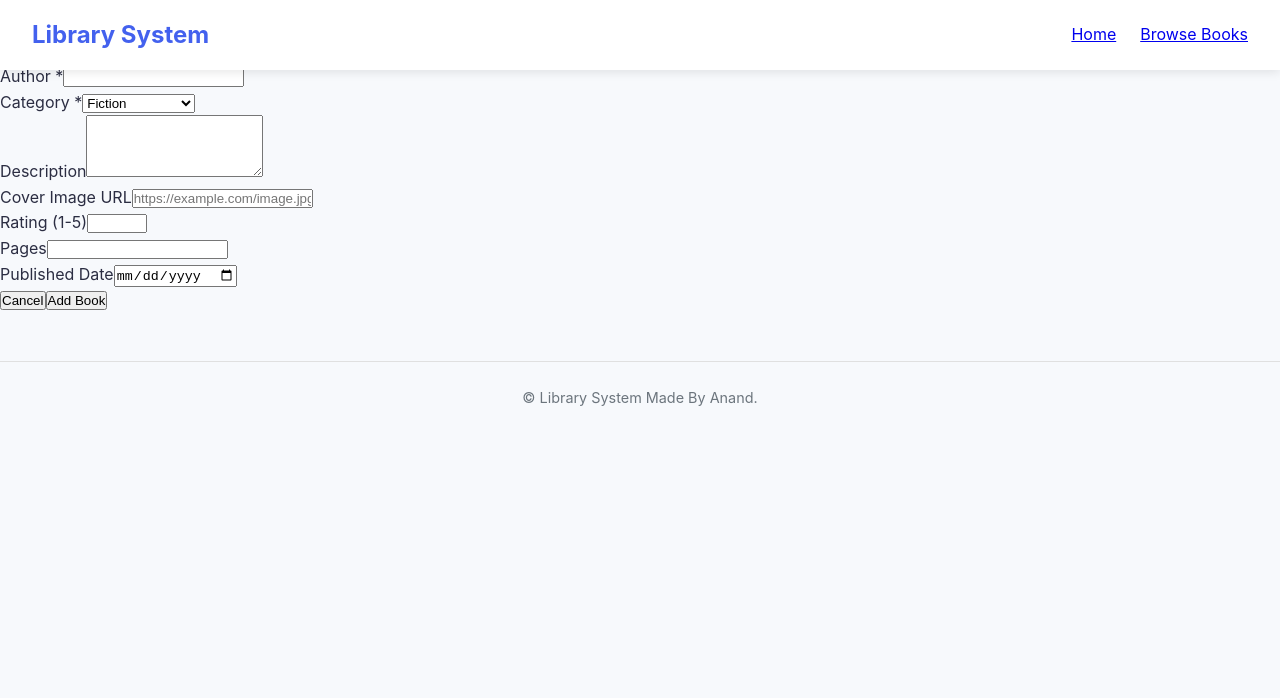
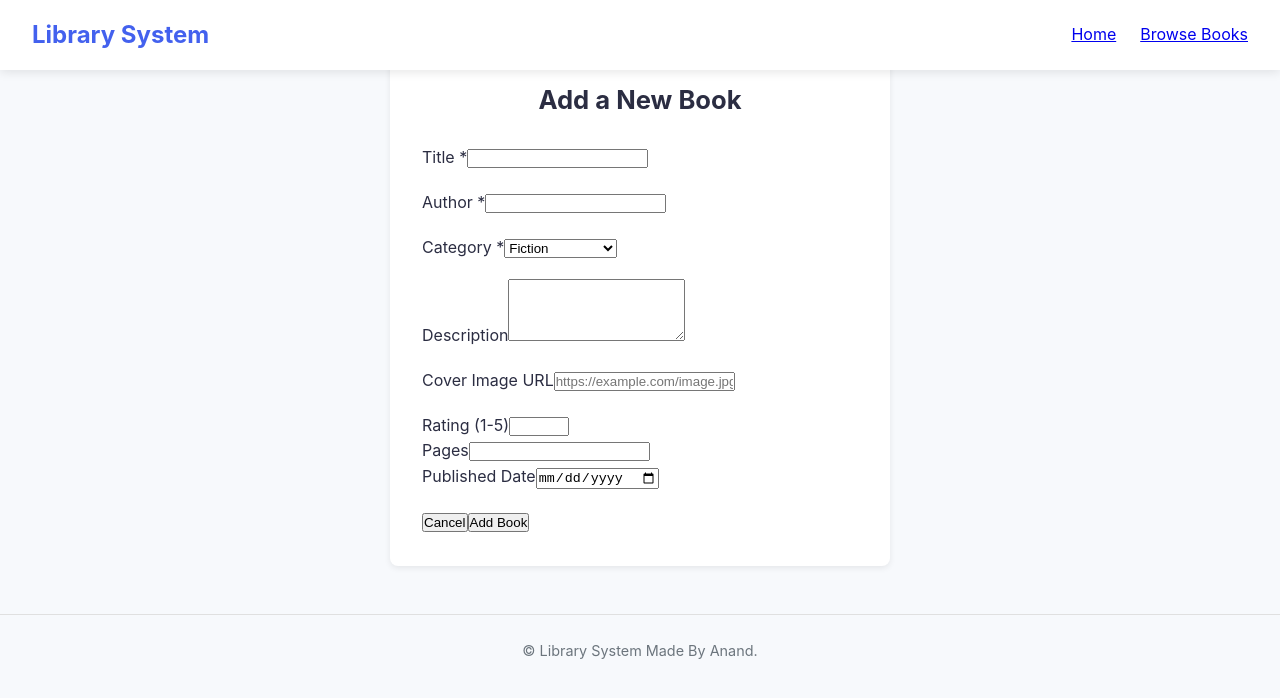
Before and after one commit to AnandTiwary20/Library--System, a React (Vite) app in the folder library-system/: page /add-book in a window 1280 px wide. Shown: the top 698 px of the page. Built offline with nearby package versions, Linux system fonts and the light colour scheme.

Commit message:
Improved CSS files and routing of the add book components

```diff
--- a/library-system/src/App.css
+++ b/library-system/src/App.css
@@ -432,7 +432,6 @@ body {
   border: 1px solid #ddd;
 }
 
-/* Responsive */
 @media (max-width: 768px) {
   .book-content {
     flex-direction: column;
@@ -443,7 +442,30 @@ body {
   }
 }
 
-/* ===== Footer ===== */
+.add-book-container {
+  max-width: 500px;
+  margin: 3rem auto;
+  padding: 2rem;
+  background: #ffffff;
+  border-radius: 8px;
+  box-shadow: 0 2px 6px rgba(0, 0, 0, 0.08);
+}
+
+.add-book-container h2 {
+  text-align: center;
+  color: #2b2d42;
+  margin-bottom: 1.5rem;
+  font-size: 1.6rem;
+}
+.add-book-form {
+  display: flex;
+  flex-direction: column;
+  gap: 1.2rem;
+}
+
+
+
+
 .footer {
   text-align: center;
   padding: 1.5rem;
```
